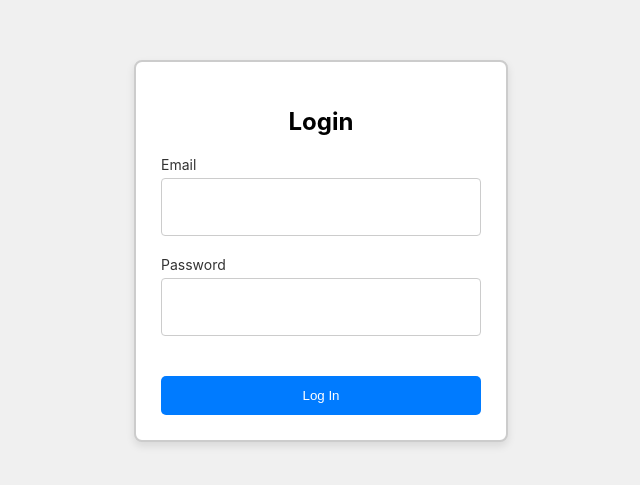
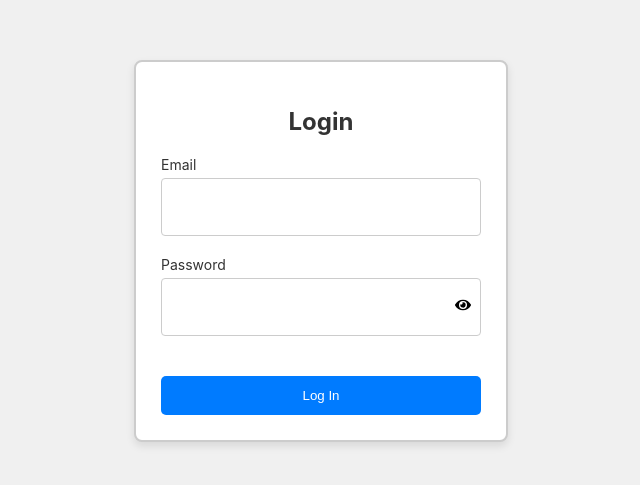
Before and after one commit to kozolejure/SIPA_2024, a React (Create React App) app in the folder garant-app-frontend/: page / in a window 1280 px wide. Shown: the part 149-634 px from the top of the page, without its empty margins (319-959 px from the left). Built offline with nearby package versions, Linux system fonts and the light colour scheme.

Commit message:
feat: add eye icon in password input

```diff
--- a/garant-app-frontend/src/components/Auth/Login/index.jsx
+++ b/garant-app-frontend/src/components/Auth/Login/index.jsx
@@ -1,15 +1,18 @@
 import React, { useState } from 'react';
 import styles from './styles.module.css';
+import {FaEye, FaEyeSlash} from 'react-icons/fa';
 
 function LoginForm() {
   const [email, setEmail] = useState('');
   const [password, setPassword] = useState('');
+  const [showPassword, setShowPassword] = useState(false);
 
   const handleSubmit = (event) => {
     event.preventDefault();
     // TODO: Logika za prijavo
     console.log('Login with', email, password);
   };
+
 
 return (
     <div className={styles.container}>
@@ -26,12 +29,20 @@
             </div>
             <div className={styles.inputGroup}>
                 <label>Password</label>
+                <div className={styles.passwordInput}>
                     <input
-            type="password"
+                        type={showPassword ? "text" : "password"}
                         value={password}
                         onChange={(e) => setPassword(e.target.value)}
                         required
                     />
+                    <span
+                        className={styles.eyeIcon}
+                        onClick={() => setShowPassword(!showPassword)}
+                    >
+                        {showPassword ? <FaEyeSlash/> : <FaEye/>}
+                    </span>
+                </div>
             </div>
             <br/>
             <button type="submit" className={styles.button}>Log In</button>
--- a/garant-app-frontend/src/components/Auth/Login/styles.module.css
+++ b/garant-app-frontend/src/components/Auth/Login/styles.module.css
@@ -1,9 +1,4 @@
-.title{
-    text-align: center;
-    font-size: 24px;
-    margin-bottom: 20px;
-}
-
+/* src/components/Auth/LoginForm/styles.module.css */
 .container {
     display: flex;
     justify-content: center;
@@ -21,6 +16,12 @@
     border-radius: 8px;
     background-color: white;
     box-shadow: 0 4px 8px rgba(0,0,0,0.1);
+  }
+
+  .title {
+    color: #333;
+    margin-bottom: 20px;
+    text-align: center;
   }
 
   .inputGroup {
@@ -42,8 +43,25 @@
     border-radius: 4px;
   }
 
+  .passwordInput {
+    display: flex;
+    align-items: center;
+    position: relative;
+  }
+
+  .passwordInput input {
+    flex-grow: 1;
+  }
+
+  .eyeIcon {
+    position: absolute;
+    right: 10px;
+    cursor: pointer;
+  }
+
   .button {
     padding: 12px;
+    width: 100%;
     background-color: #007BFF;
     color: white;
     border: none;
```
Lines whose indentation alone changed are shown as unchanged.
